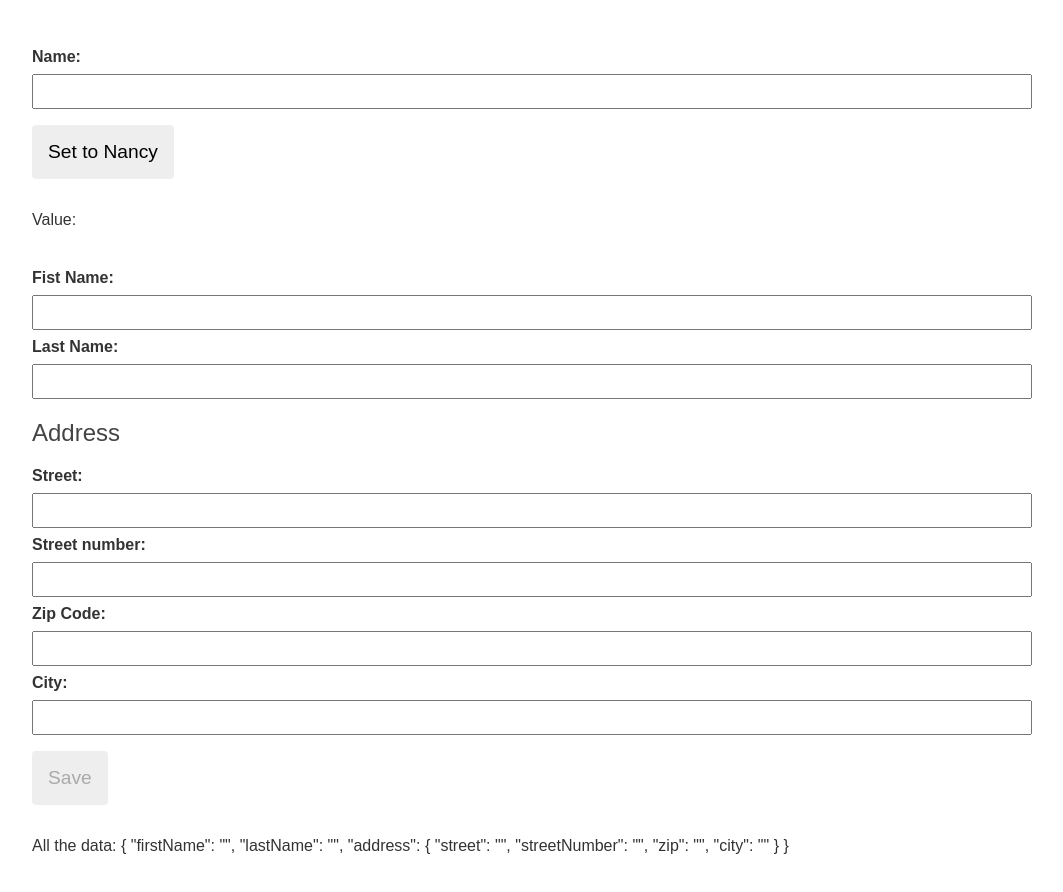
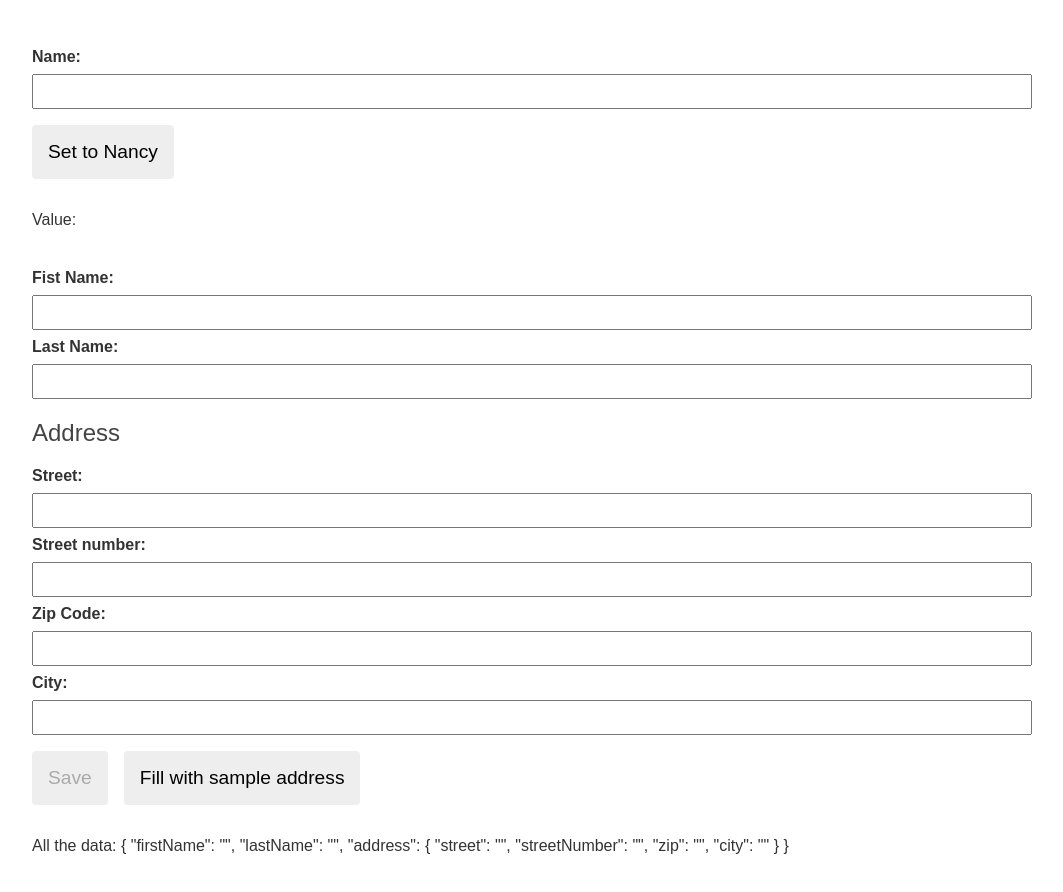
Before and after one commit to grossmann94/angular-reactive-forms, an Angular app: page / in a window 1280 px wide. Shown: the top 892 px of the page, without its empty margins (108-1171 px from the left). Built offline with nearby package versions, Linux system fonts and the light colour scheme.

Commit message:
added patchValue to fill with sample address

```diff
--- a/src/app/profile-editor/profile-editor.component.html
+++ b/src/app/profile-editor/profile-editor.component.html
@@ -22,6 +22,7 @@
   </div>
 
   <button type="submit" [disabled]="!profileForm.valid">Save</button>
+  <button (click)="fillOutSampleAddress()">Fill with sample address</button>
 </form>
 
 <p>All the data: {{ profileForm.value | json }}</p>
--- a/src/app/profile-editor/profile-editor.component.ts
+++ b/src/app/profile-editor/profile-editor.component.ts
@@ -22,4 +22,15 @@ export class ProfileEditorComponent {
   onSubmit() {
     console.warn(this.profileForm.value);
   }
+
+  fillOutSampleAddress() {
+    this.profileForm.patchValue({
+      address: {
+        street: 'Rudolf-Harbig-Weg',
+        streetNumber: '123',
+        zip: '48149',
+        city: 'Münster',
+      },
+    });
+  }
 }
```
